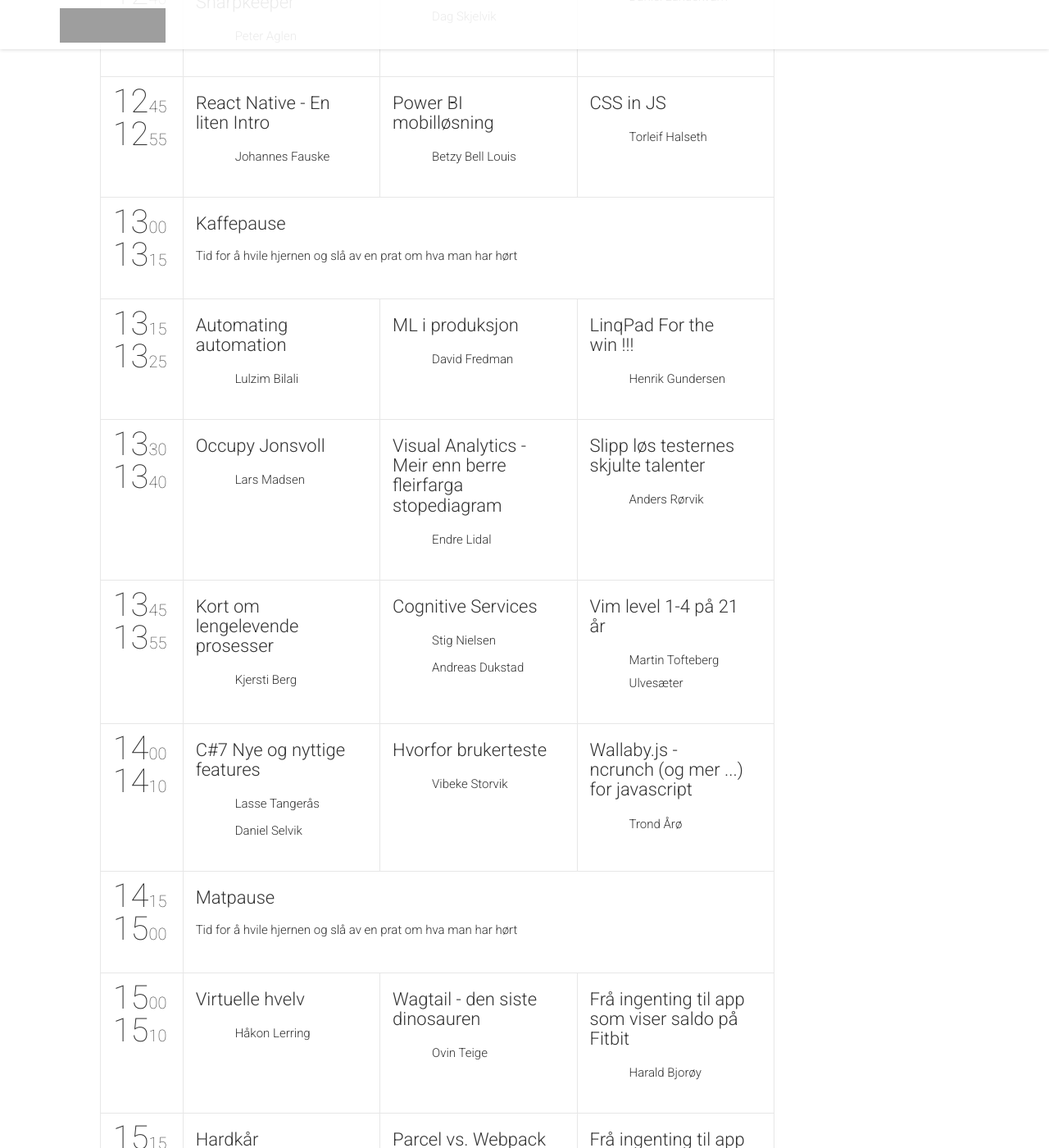
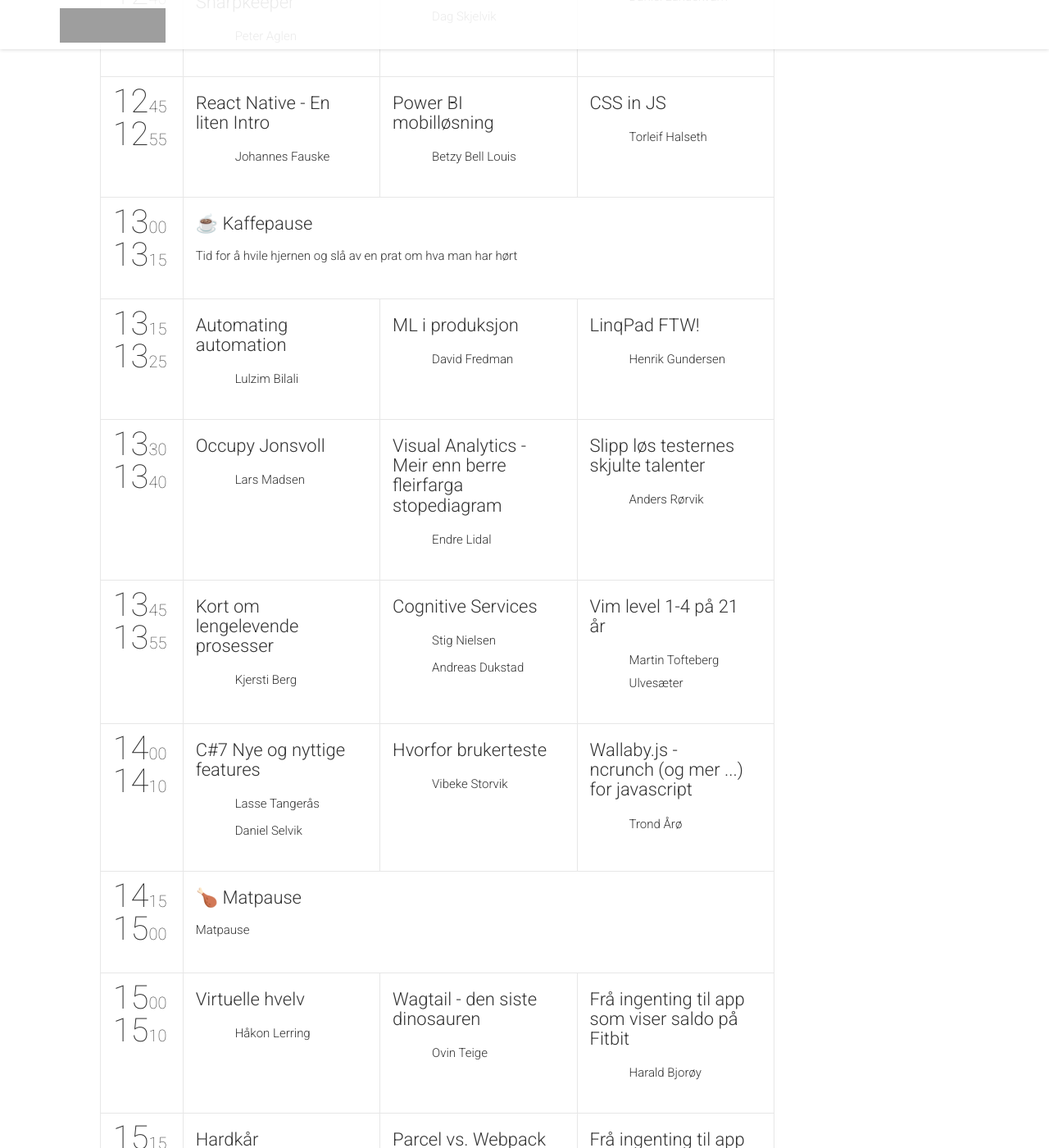
Before and after one commit to SparebankenVest/plask, a Jekyll site: the page built from schedule.html, in a window 1280 px wide and 1400 px high, scrolled down 1122 px. Shown: the whole window at 82% size. Built offline with Jekyll 4.4.1, drawn with Linux system fonts in a browser that asks for light colours; nearby versions of some CDN libraries; comment, search, counter and statistics services are not loaded; grey boxes are pictures that could not be loaded.

Commit message:
Update sessions.yml

```diff
--- a/_data/sessions.yml
+++ b/_data/sessions.yml
@@ -6,16 +6,16 @@
   description: "Vi ønsker velkommen til PLASK"
 -
   id: 900
-  title: "Kaffepause"
+  title: "☕ Kaffepause"
   place: "Utenfor Auditoriet"
   service: true
   description: "Tid for å hvile hjernen og slå av en prat om hva man har hørt"
 -
   id: 901
-  title: "Matpause"
+  title: "🍗 Matpause"
   place: "Utenfor Auditoriet"
   service: true
-  description: "Tid for å hvile hjernen og slå av en prat om hva man har hørt"
+  description: "Matpause"
 -
   id: 001
   title: "Docker i SPV"
@@ -106,7 +106,7 @@ I løpet av denne lyntalen vil jeg dele erfaringer og det jeg mener er best prac
   speakers: [14]
 -
   id: 015
-  title: "LinqPad For the win !!!"
+  title: "LinqPad FTW!"
   description: ""
   subtype: lightningtalk
   speakers: [15]
```
